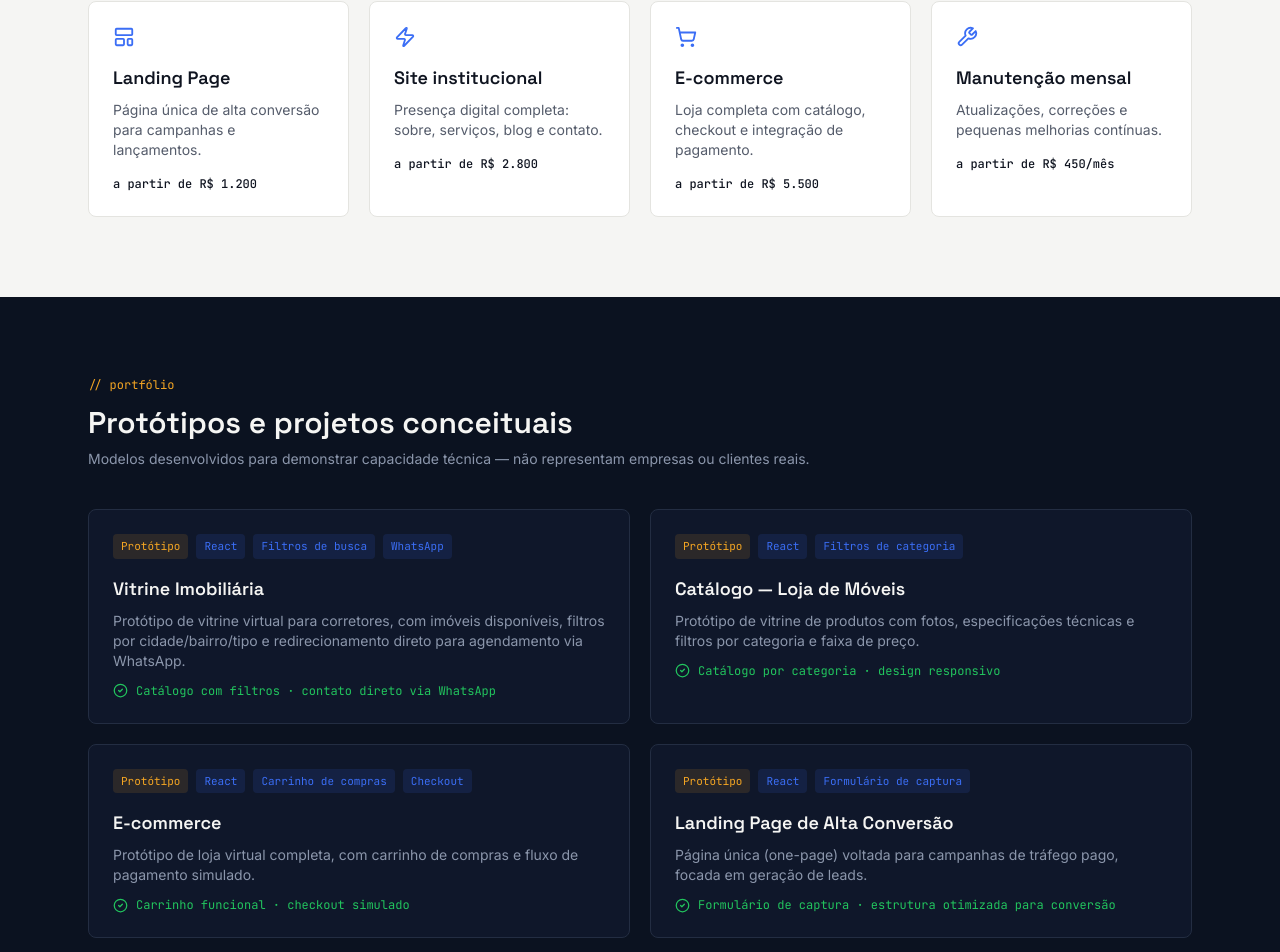
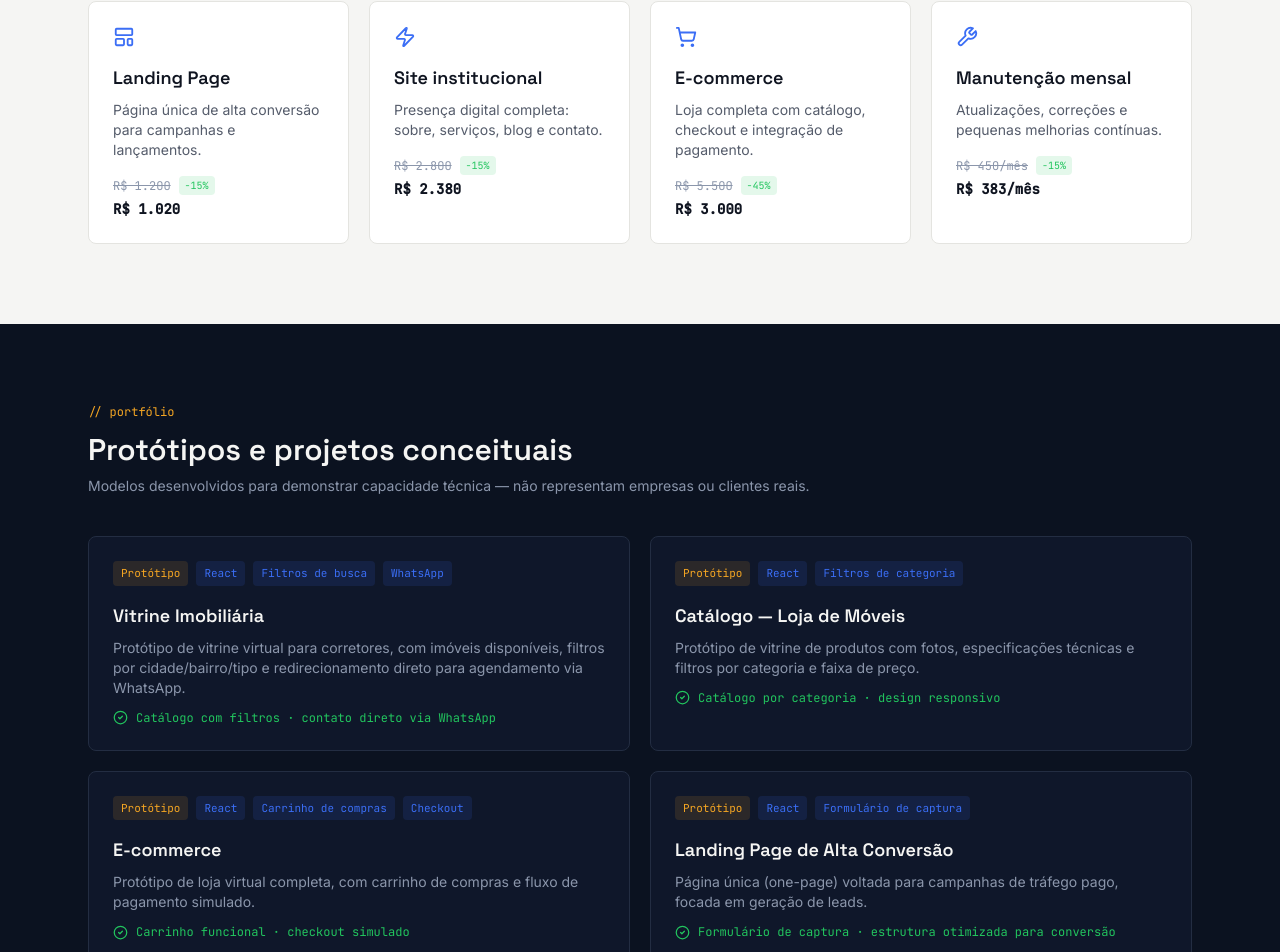
Before and after one commit to jesgalves/design-sites, a React (Vite) app: page / in a window 1280 px wide. Shown: the part 913-1865 px from the top of the page. Built offline with nearby package versions, Linux system fonts and the light colour scheme.

Commit message:
ajusta descontos finais

```diff
--- a/src/App.jsx
+++ b/src/App.jsx
@@ -128,25 +128,33 @@ const services = [
     icon: LayoutTemplate,
     name: "Landing Page",
     desc: "Página única de alta conversão para campanhas e lançamentos.",
-    price: "a partir de R$ 1.200",
+    originalPrice: "R$ 1.200",
+    promoPrice: "R$ 1.020",
+    discount: "-15%",
   },
   {
     icon: Zap,
     name: "Site institucional",
     desc: "Presença digital completa: sobre, serviços, blog e contato.",
-    price: "a partir de R$ 2.800",
+    originalPrice: "R$ 2.800",
+    promoPrice: "R$ 2.380",
+    discount: "-15%",
   },
   {
     icon: ShoppingCart,
     name: "E-commerce",
     desc: "Loja completa com catálogo, checkout e integração de pagamento.",
-    price: "a partir de R$ 5.500",
+    originalPrice: "R$ 5.500",
+    promoPrice: "R$ 3.000",
+    discount: "-45%",
   },
   {
     icon: Wrench,
     name: "Manutenção mensal",
     desc: "Atualizações, correções e pequenas melhorias contínuas.",
-    price: "a partir de R$ 450/mês",
+    originalPrice: "R$ 450/mês",
+    promoPrice: "R$ 383/mês",
+    discount: "-15%",
   },
 ];
 
@@ -363,8 +371,22 @@ export default function FreelanceDevSite() {
                 <p className="text-sm mb-4" style={{ color: "#555C6B" }}>
                   {s.desc}
                 </p>
-                <p style={{ fontFamily: "'JetBrains Mono', monospace", color: "#0F1420" }} className="text-xs font-medium">
-                  {s.price}
+                <div className="flex items-center gap-2 mb-1">
+                  <span
+                    style={{ fontFamily: "'JetBrains Mono', monospace", color: "#8B96AB", textDecoration: "line-through" }}
+                    className="text-xs"
+                  >
+                    {s.originalPrice}
+                  </span>
+                  <span
+                    className="text-[10px] px-1.5 py-0.5 rounded"
+                    style={{ fontFamily: "'JetBrains Mono', monospace", color: "#22C55E", background: "rgba(34,197,94,0.12)" }}
+                  >
+                    {s.discount}
+                  </span>
+                </div>
+                <p style={{ fontFamily: "'JetBrains Mono', monospace", color: "#0F1420" }} className="text-sm font-semibold">
+                  {s.promoPrice}
                 </p>
               </div>
             );
```
